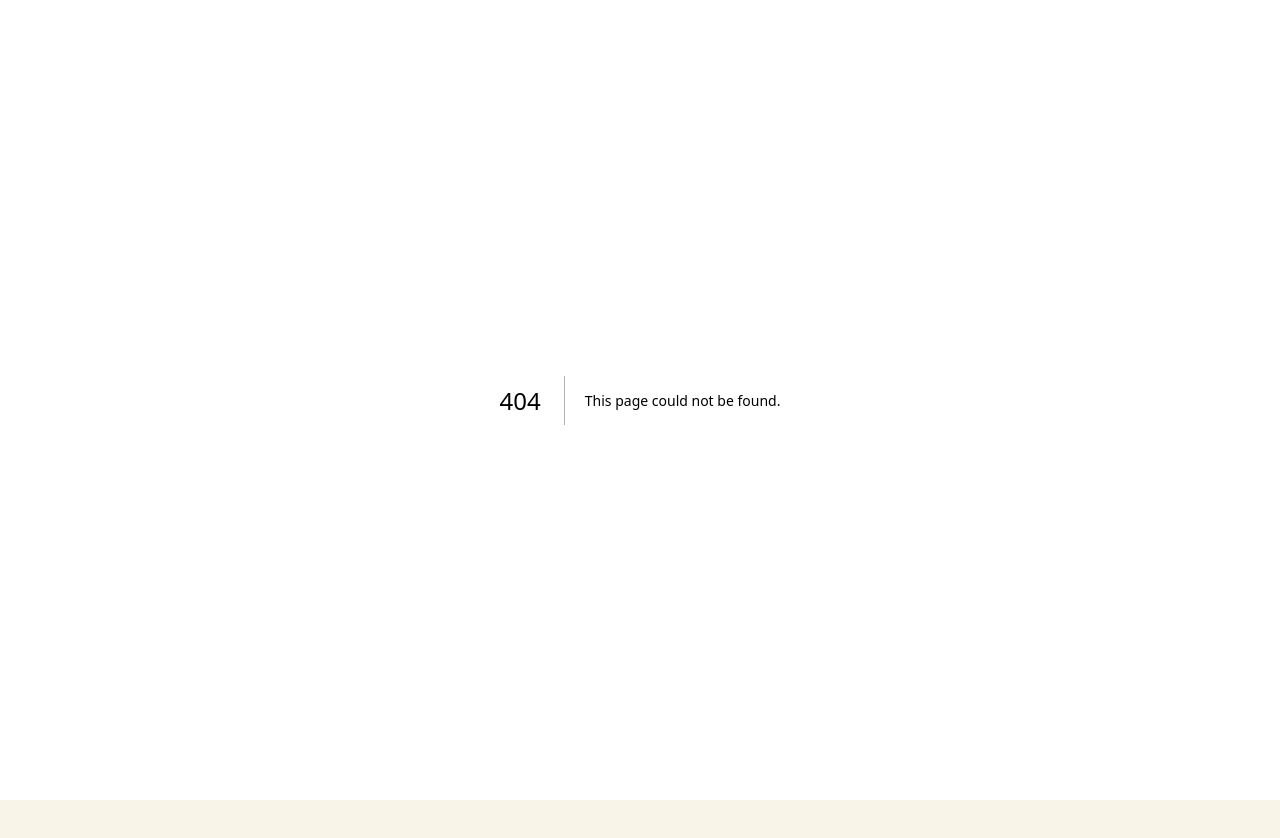
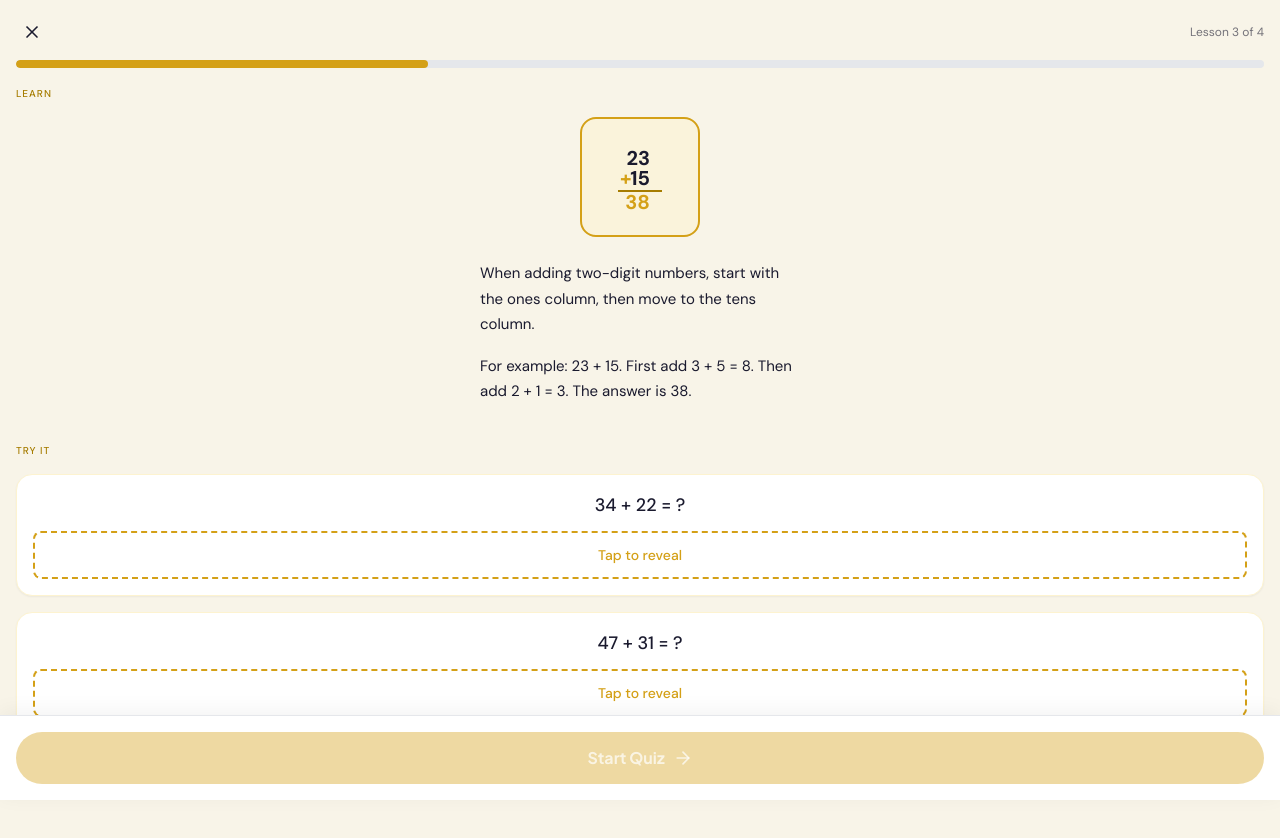
Before and after one commit to jj-tech-ranger/mwangaza, a Next.js app in the folder apps/web/: page /lesson in a window 1280 px wide. Before the commit this address had no page. Shown: the top 838 px of the page. Before the commit the page ends 800 px from the top, so only its background shows below. Built offline with nearby package versions, Linux system fonts and the light colour scheme.

Commit message:
feat: add Lesson screen with interactive components
Create Lesson screen page and supporting interactive components.

Co-authored-by: Jemimah Jemutai <169984600+jj-tech-ranger@users.noreply.github.com>

```diff
--- /dev/null
+++ b/apps/web/app/lesson/page.tsx
@@ -0,0 +1,258 @@
+"use client";
+
+import { useState } from "react";
+import { X, ArrowRight } from "lucide-react";
+import { cn } from "@/lib/utils";
+
+interface WorkedExample {
+  id: number;
+  problem: string;
+  answer: string;
+  explanation: string;
+}
+
+const workedExamples: WorkedExample[] = [
+  {
+    id: 1,
+    problem: "34 + 22 = ?",
+    answer: "56",
+    explanation: "4+2=6, 3+2=5 → 56",
+  },
+  {
+    id: 2,
+    problem: "47 + 31 = ?",
+    answer: "78",
+    explanation: "7+1=8, 4+3=7 → 78",
+  },
+];
+
+function AdditionIllustration() {
+  return (
+    <div className="flex justify-center">
+      <div className="flex h-[120px] w-[120px] items-center justify-center rounded-2xl border-2 border-[#D4A017] bg-[#FDF3D0]/50">
+        <svg
+          width="80"
+          height="80"
+          viewBox="0 0 80 80"
+          fill="none"
+          xmlns="http://www.w3.org/2000/svg"
+        >
+          {/* Top number: 23 */}
+          <text
+            x="50"
+            y="28"
+            textAnchor="end"
+            className="fill-[#1A1A2E] font-body text-[20px] font-bold"
+          >
+            23
+          </text>
+          {/* Plus sign */}
+          <text
+            x="20"
+            y="48"
+            className="fill-[#D4A017] font-body text-[20px] font-bold"
+          >
+            +
+          </text>
+          {/* Bottom number: 15 */}
+          <text
+            x="50"
+            y="48"
+            textAnchor="end"
+            className="fill-[#1A1A2E] font-body text-[20px] font-bold"
+          >
+            15
+          </text>
+          {/* Line */}
+          <line
+            x1="18"
+            y1="54"
+            x2="62"
+            y2="54"
+            stroke="#A67C00"
+            strokeWidth="2"
+          />
+          {/* Answer: 38 */}
+          <text
+            x="50"
+            y="72"
+            textAnchor="end"
+            className="fill-[#D4A017] font-body text-[20px] font-bold"
+          >
+            38
+          </text>
+        </svg>
+      </div>
+    </div>
+  );
+}
+
+function WorkedExampleCard({
+  example,
+  revealed,
+  onReveal,
+}: {
+  example: WorkedExample;
+  revealed: boolean;
+  onReveal: () => void;
+}) {
+  return (
+    <div className="rounded-2xl border border-[#FDF3D0] bg-[#FFFFFF] p-4 shadow-sm">
+      <p className="mb-3 text-center font-body text-lg font-medium text-[#1A1A2E]">
+        {example.problem}
+      </p>
+
+      {!revealed ? (
+        <button
+          onClick={onReveal}
+          className="w-full rounded-lg border-2 border-dashed border-[#D4A017] bg-[#FFFFFF] px-4 py-3 font-body text-sm font-medium text-[#D4A017] transition-colors hover:bg-[#FDF3D0]/30 active:bg-[#FDF3D0]/50"
+        >
+          Tap to reveal
+        </button>
+      ) : (
+        <div className="space-y-2 text-center">
+          <p className="font-heading text-[28px] font-bold text-[#D4A017]">
+            {example.answer}
+          </p>
+          <p className="font-body text-sm text-[#1A1A2E]/70">
+            {example.explanation}
+          </p>
+        </div>
+      )}
+    </div>
+  );
+}
+
+export default function LessonPage() {
+  const [revealedExamples, setRevealedExamples] = useState<Set<number>>(
+    new Set()
+  );
+  const [showExitConfirm, setShowExitConfirm] = useState(false);
+
+  const handleReveal = (id: number) => {
+    setRevealedExamples((prev) => new Set([...prev, id]));
+  };
+
+  const allRevealed = workedExamples.every((ex) => revealedExamples.has(ex.id));
+  const progressValue = 33; // 33% - in explanation section
+
+  return (
+    <div className="flex min-h-dvh flex-col bg-[#F8F4E8]">
+      {/* Top bar */}
+      <header className="sticky top-0 z-10 bg-[#F8F4E8] px-4 pb-3 pt-4">
+        <div className="mb-3 flex items-center justify-between">
+          <button
+            onClick={() => setShowExitConfirm(true)}
+            className="flex h-8 w-8 items-center justify-center rounded-full text-[#1A1A2E] transition-colors hover:bg-[#1A1A2E]/10"
+            aria-label="Exit lesson"
+          >
+            <X className="h-5 w-5" />
+          </button>
+          <span className="font-body text-xs text-[#1A1A2E]/60">
+            Lesson 3 of 4
+          </span>
+        </div>
+
+        {/* Progress bar */}
+        <div className="h-2 w-full overflow-hidden rounded-full bg-[#E5E7EB]">
+          <div
+            className="h-full rounded-full bg-[#D4A017] transition-all duration-300"
+            style={{ width: `${progressValue}%` }}
+          />
+        </div>
+      </header>
+
+      {/* Scrollable content */}
+      <main className="flex-1 overflow-y-auto px-4 pb-28">
+        {/* Section 1: Explanation */}
+        <section className="mb-8">
+          <span className="mb-4 inline-block font-body text-[10px] font-medium uppercase tracking-[0.1em] text-[#A67C00]">
+            LEARN
+          </span>
+
+          {/* Illustration */}
+          <div className="mb-6">
+            <AdditionIllustration />
+          </div>
+
+          {/* Explanation text */}
+          <div className="mx-auto max-w-[320px]">
+            <p className="font-body text-[15px] leading-[1.7] text-[#1A1A2E]">
+              When adding two-digit numbers, start with the ones column, then
+              move to the tens column.
+            </p>
+            <p className="mt-4 font-body text-[15px] leading-[1.7] text-[#1A1A2E]">
+              For example: 23 + 15. First add 3 + 5 = 8. Then add 2 + 1 = 3. The
+              answer is 38.
+            </p>
+          </div>
+        </section>
+
+        {/* Section 2: Worked Examples */}
+        <section>
+          <span className="mb-4 inline-block font-body text-[10px] font-medium uppercase tracking-[0.1em] text-[#A67C00]">
+            TRY IT
+          </span>
+
+          <div className="space-y-4">
+            {workedExamples.map((example) => (
+              <WorkedExampleCard
+                key={example.id}
+                example={example}
+                revealed={revealedExamples.has(example.id)}
+                onReveal={() => handleReveal(example.id)}
+              />
+            ))}
+          </div>
+        </section>
+      </main>
+
+      {/* Bottom CTA */}
+      <div className="fixed bottom-0 left-0 right-0 border-t border-[#E5E7EB] bg-[#FFFFFF] px-4 py-4 shadow-[0_-4px_20px_rgba(0,0,0,0.05)]">
+        <button
+          disabled={!allRevealed}
+          className={cn(
+            "flex h-[52px] w-full items-center justify-center gap-2 rounded-full font-heading text-base font-bold transition-all",
+            allRevealed
+              ? "bg-[#D4A017] text-[#FFFFFF] active:scale-[0.98]"
+              : "cursor-not-allowed bg-[#D4A017]/40 text-[#FFFFFF]/70"
+          )}
+        >
+          Start Quiz
+          <ArrowRight className="h-5 w-5" />
+        </button>
+      </div>
+
+      {/* Exit confirmation modal */}
+      {showExitConfirm && (
+        <div className="fixed inset-0 z-50 flex items-center justify-center bg-[#1A1A2E]/50 px-6">
+          <div className="w-full max-w-[300px] rounded-2xl bg-[#FFFFFF] p-6">
+            <h2 className="mb-2 text-center font-heading text-lg font-bold text-[#1A1A2E]">
+              Exit lesson?
+            </h2>
+            <p className="mb-6 text-center font-body text-sm text-[#1A1A2E]/70">
+              Your progress in this lesson will not be saved.
+            </p>
+            <div className="flex gap-3">
+              <button
+                onClick={() => setShowExitConfirm(false)}
+                className="flex-1 rounded-full border border-[#E5E7EB] bg-[#FFFFFF] py-3 font-heading text-sm font-semibold text-[#1A1A2E] transition-colors hover:bg-[#F8F4E8]"
+              >
+                Cancel
+              </button>
+              <button
+                onClick={() => {
+                  // Navigate back - in a real app this would use router.push or similar
+                  window.history.back();
+                }}
+                className="flex-1 rounded-full bg-[#EF4444] py-3 font-heading text-sm font-semibold text-[#FFFFFF] transition-colors hover:bg-[#EF4444]/90"
+              >
+                Exit
+              </button>
+            </div>
+          </div>
+        </div>
+      )}
+    </div>
+  );
+}
```
